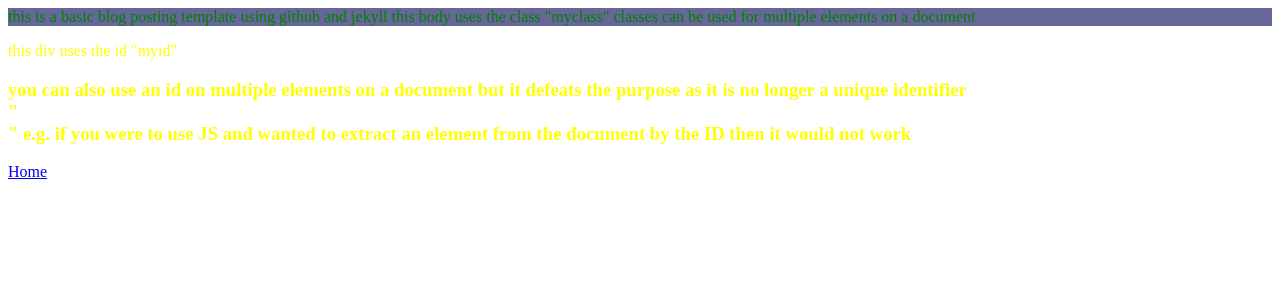
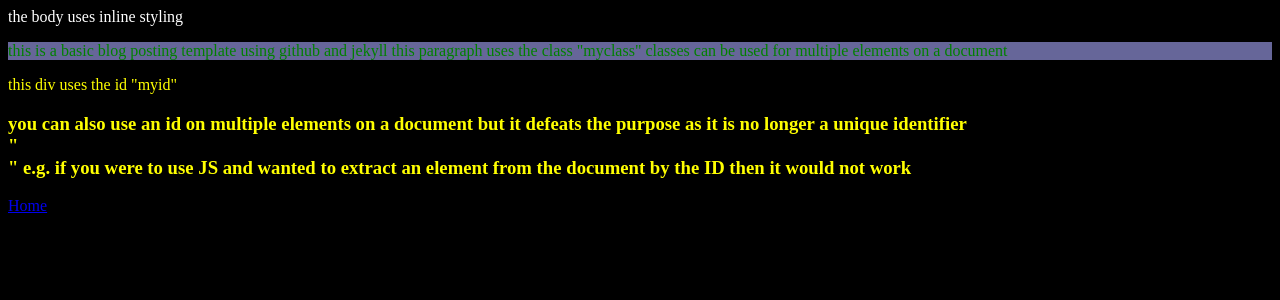
Before and after one commit to cam-14/cam-14, a Jekyll site: the page about/index.html, which Jekyll copies as it is, in a window 1280 px wide. Shown: the top 300 px of the page. Built offline with Jekyll 4.4.1, drawn with Linux system fonts in a browser that asks for light colours.

Commit message:
Update index.html

```diff
--- a/about/index.html
+++ b/about/index.html
@@ -1,8 +1,9 @@
 <html>
-  <body>
+  <body style="background-color:black;color:white;">
+    the body uses inline styling
     <p class="myclass">
     this is a basic blog posting template using github and jekyll
-    this body uses the class "myclass"
+    this paragraph uses the class "myclass"
     classes can be used for multiple elements on a document
 
     </p>
```
